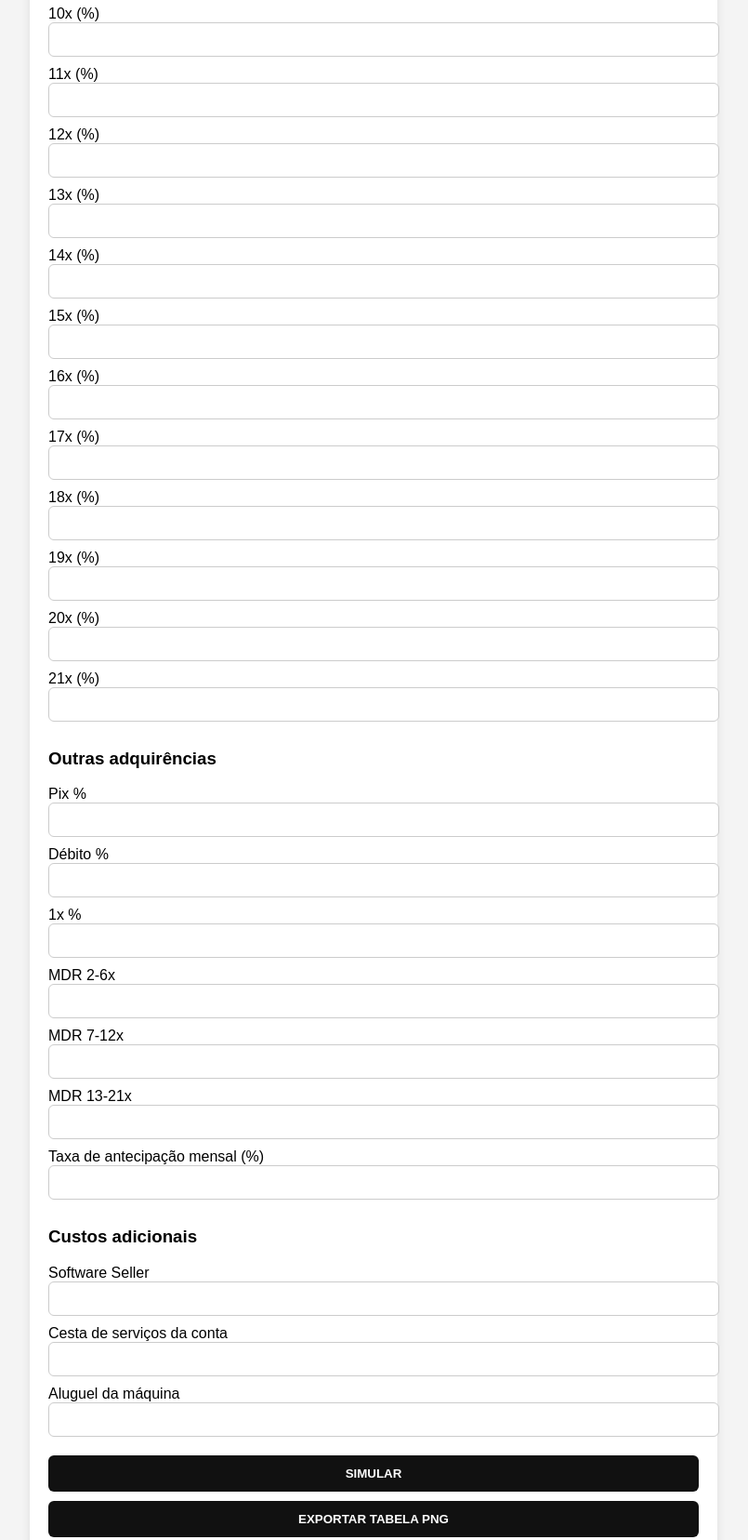
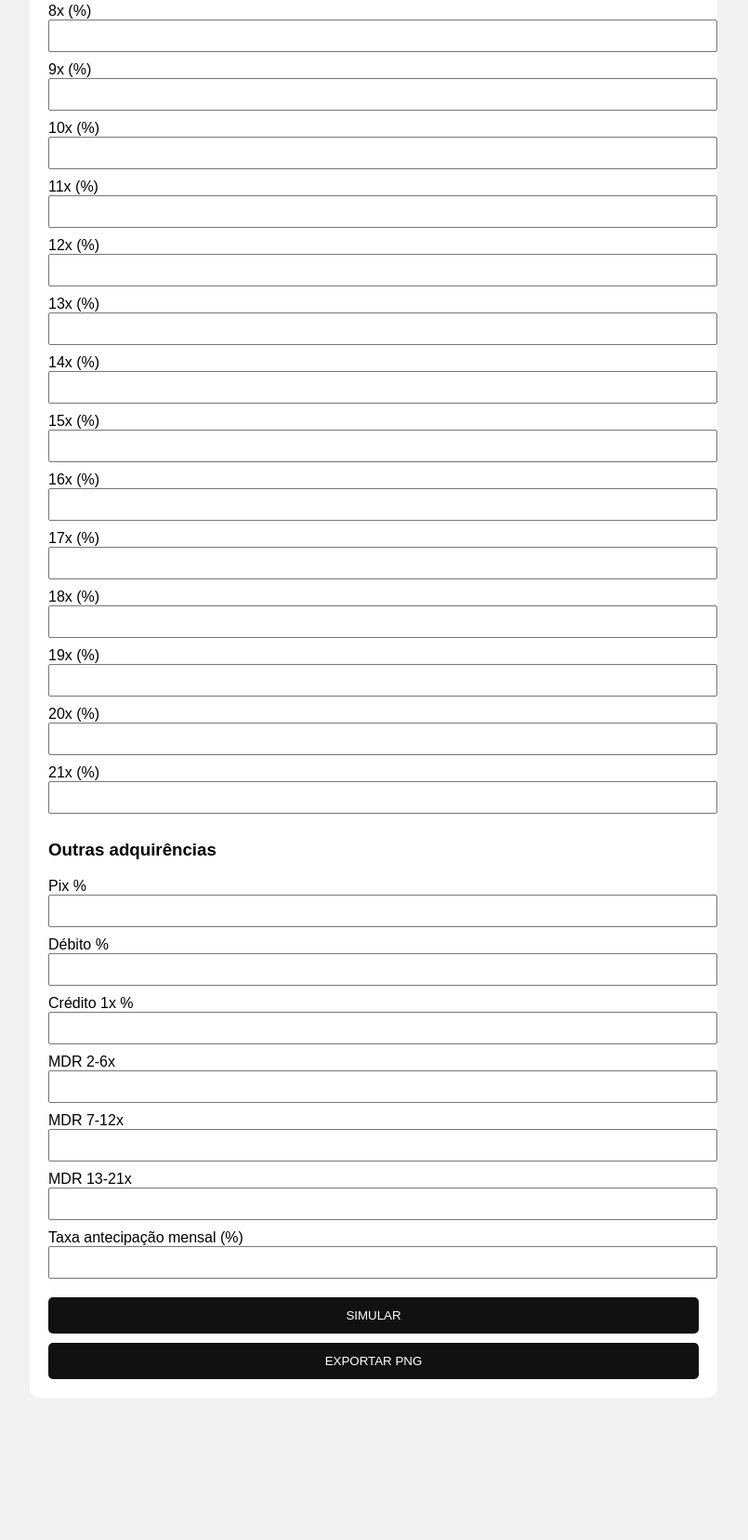
Before and after one commit to danielmirandalog-debug/xibungao-taxas, a plain HTML site: page index.html in a window 1280 px wide. Shown: the part 971-2627 px from the top of the page at 93% size, without its empty margins (238-1043 px from the left). After the commit the page ends 2502 px from the top, so only its background shows below. Drawn offline with Linux system fonts and the light colour scheme.

Commit message:
Update index.html

```diff
--- a/index.html
+++ b/index.html
@@ -7,11 +7,14 @@
 <meta charset="UTF-8">
 <meta name="viewport" content="width=device-width, initial-scale=1.0">
 
-<title>CALCULADORA DE TAXAS FALCÕES DA BA21</title>
+<title>Calculadora de Taxas Falcões da BA21</title>
 
-<link rel="icon" type="image/svg+xml" href="icon.svg">
+<link rel="icon" href="icon.svg">
+<link rel="manifest" href="manifest.json">
 
 <script src="https://html2canvas.hertzen.com/dist/html2canvas.min.js"></script>
+
+<script src="https://cdn.jsdelivr.net/npm/tesseract.js@5/dist/tesseract.min.js"></script>
 
 <script src="app.js" defer></script>
 
@@ -19,13 +22,12 @@
 
 body{
 font-family:Arial;
-background:#f4f4f4;
+background:#f2f2f2;
 padding:20px;
 }
 
 h1{
 text-align:center;
-margin-bottom:30px;
 }
 
 .container{
@@ -34,15 +36,12 @@ padding:20px;
 border-radius:10px;
 max-width:700px;
 margin:auto;
-box-shadow:0 0 10px rgba(0,0,0,0.1);
 }
 
-input,select{
+input{
 width:100%;
-padding:10px;
+padding:8px;
 margin-bottom:10px;
-border-radius:6px;
-border:1px solid #ccc;
 }
 
 button{
@@ -52,13 +51,8 @@ margin-top:10px;
 background:#111;
 color:white;
 border:none;
-border-radius:6px;
+border-radius:5px;
 cursor:pointer;
-font-weight:bold;
-}
-
-button:hover{
-background:#333;
 }
 
 table{
@@ -67,7 +61,7 @@ border-collapse:collapse;
 margin-top:20px;
 }
 
-th,td{
+td,th{
 border:1px solid #ccc;
 padding:8px;
 text-align:center;
@@ -80,6 +74,11 @@ background:#ffe066;
 .outras{
 background:#111;
 color:white;
+}
+
+.taxaRuim{
+color:red;
+font-weight:bold;
 }
 
 </style>
@@ -96,46 +95,43 @@ color:white;
 
 <h3>Mercado Pago</h3>
 
-<label>Pix %</label> <input id="mp_pix" type="number">
+<label>Pix %</label> <input id="mp_pix">
 
-<label>Débito %</label> <input id="mp_debito" type="number">
+<label>Débito %</label> <input id="mp_debito">
 
-<label>1x %</label> <input id="mp1" type="number">
+<label>Crédito 1x %</label> <input id="mp1">
+
+<h3>Importar parcelamento Mercado Pago</h3>
+
+<input type="file" id="uploadOCR">
+
+<button onclick="lerOCR()">Ler imagem das taxas (2x a 21x)</button>
 
 <div id="mpParcelas"></div>
 
 <h3>Outras adquirências</h3>
 
-<label>Pix %</label> <input id="out_pix" type="number">
+<label>Pix %</label> <input id="out_pix">
 
-<label>Débito %</label> <input id="out_debito" type="number">
+<label>Débito %</label> <input id="out_debito">
 
-<label>1x %</label> <input id="out1" type="number">
+<label>Crédito 1x %</label> <input id="out1">
 
-<label>MDR 2-6x</label> <input id="mdr1" type="number">
+<label>MDR 2-6x</label> <input id="mdr1">
 
-<label>MDR 7-12x</label> <input id="mdr2" type="number">
+<label>MDR 7-12x</label> <input id="mdr2">
 
-<label>MDR 13-21x</label> <input id="mdr3" type="number">
+<label>MDR 13-21x</label> <input id="mdr3">
 
-<label>Taxa de antecipação mensal (%)</label> <input id="antecipacao" type="number">
-
-<h3>Custos adicionais</h3>
-
-<label>Software Seller</label> <input id="custoSeller" type="number">
-
-<label>Cesta de serviços da conta</label> <input id="custoConta" type="number">
-
-<label>Aluguel da máquina</label> <input id="custoMaquina" type="number">
+<label>Taxa antecipação mensal (%)</label> <input id="antecipacao">
 
 <button onclick="simular()">SIMULAR</button>
 
-<button onclick="exportar()">EXPORTAR TABELA PNG</button>
+<button onclick="exportar()">EXPORTAR PNG</button>
 
 </div>
 
 <div id="resultado"></div>
 
 </body>
-
 </html>
```
